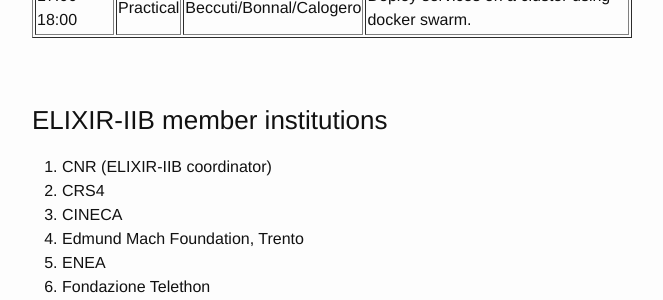
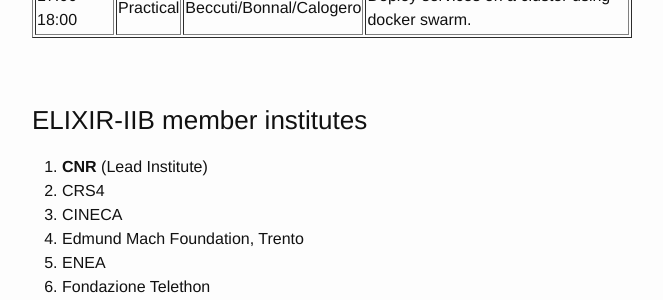
Before and after one commit to ELIXIR-IIB-training/website, a Jekyll site: the page built from _posts/2019-06-13-Docker-and-Reproducibility_Turin.md, in a window 1280 px wide and 900 px high, scrolled down 4936 px. Shown: the part 155-455 px from the top of the window, without its empty margins (238-901 px from the left). Built offline with Jekyll 4.4.1, drawn with Linux system fonts in a browser that asks for light colours.

Commit message:
Corrected and complete institute list

```diff
--- a/_posts/2019-06-13-Docker-and-Reproducibility_Turin.md
+++ b/_posts/2019-06-13-Docker-and-Reproducibility_Turin.md
@@ -282,9 +282,9 @@ By the end of this course, the participants will be able to:
 <br>
 <br>
 
-<h3>ELIXIR-IIB member institutions</h3>
+<h3>ELIXIR-IIB member institutes</h3>
 <ol>
-   <li> CNR (ELIXIR-IIB coordinator)</li>
+   <li> <b>CNR</b> (Lead Institute)</li>
    <li> CRS4</li>
    <li> CINECA</li>
    <li> Edmund Mach Foundation, Trento</li>
```
